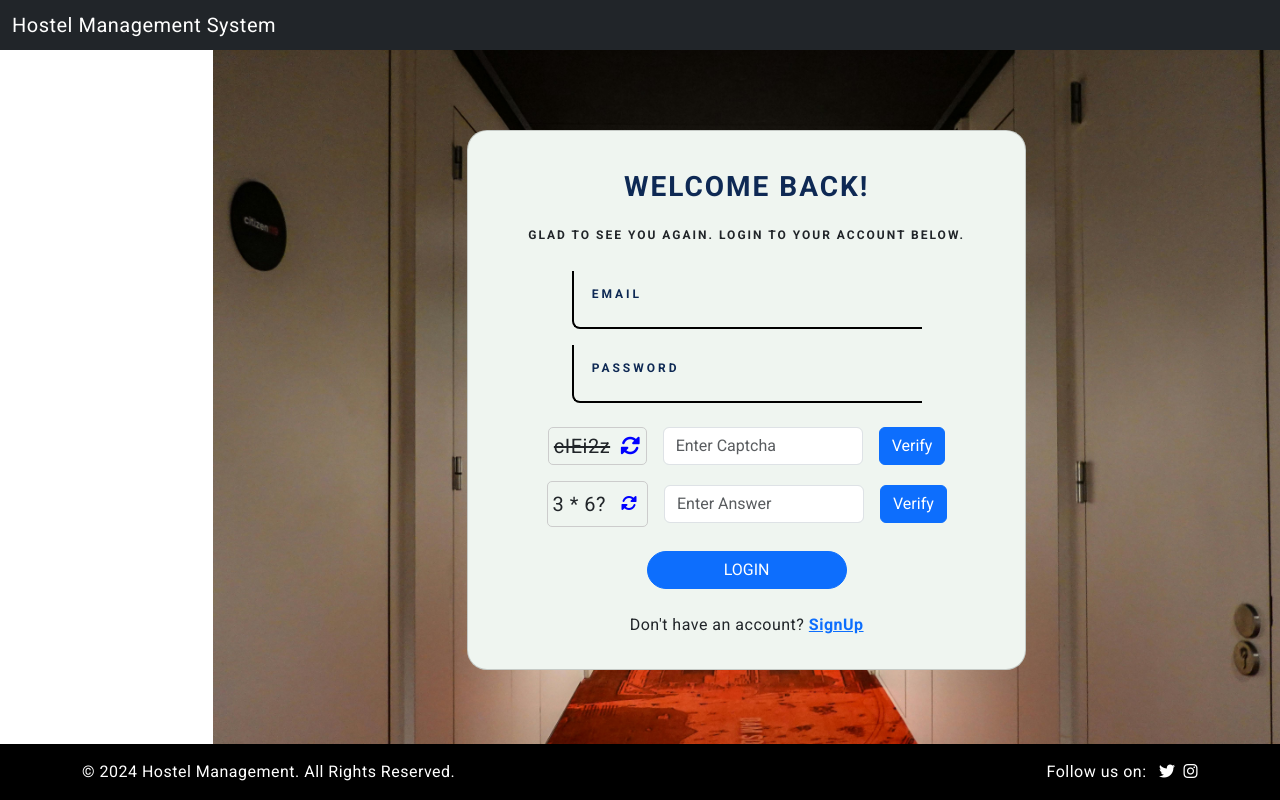
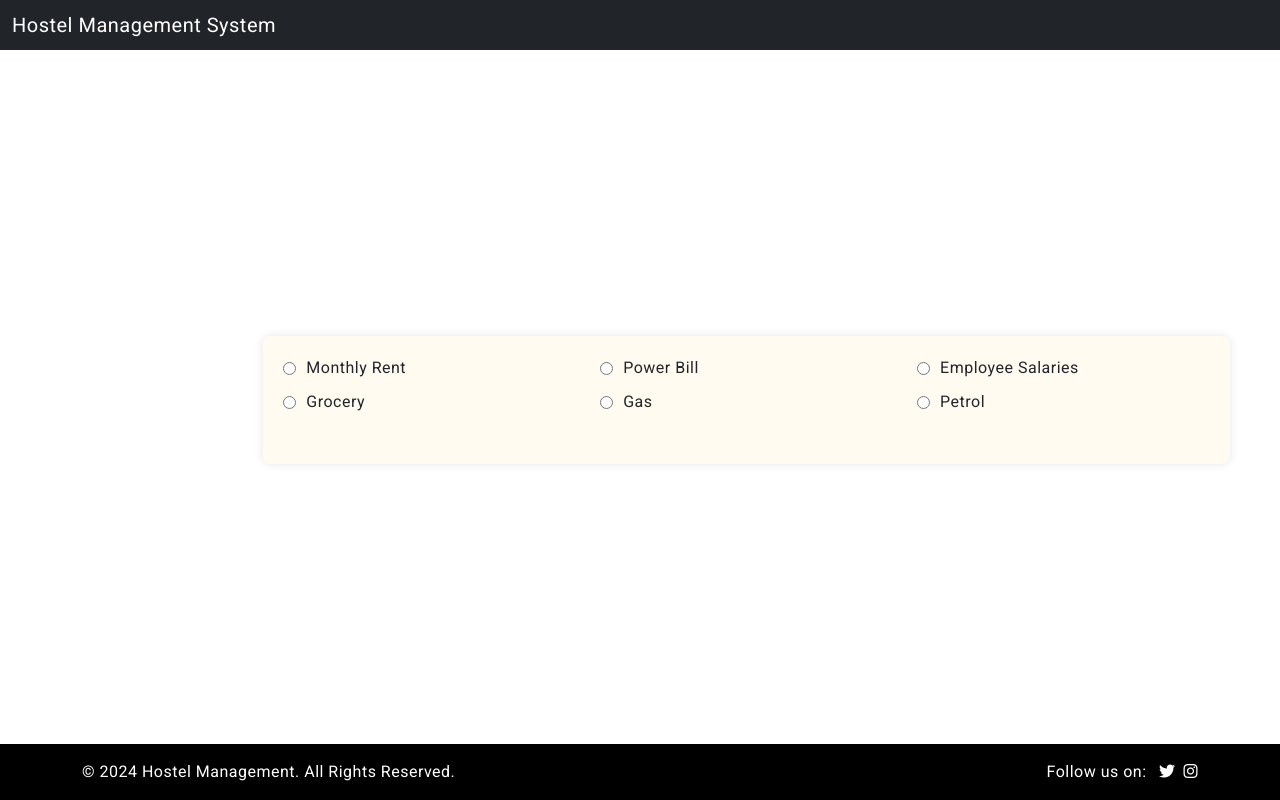
Before and after one commit to charankuramana09/SHM-Frontend, an Angular app in the folder my-angular-app/: page /login in a window 1280 px wide. Built offline with nearby package versions, Linux system fonts and the light colour scheme.

Commit message:
expense form updated

```diff
--- a/my-angular-app/src/app/app.component.html
+++ b/my-angular-app/src/app/app.component.html
@@ -31,7 +31,8 @@
         <app-navbar></app-navbar>
       </div>
       <div class="col-md-10">
-        <router-outlet></router-outlet>
+        <!-- <router-outlet></router-outlet> -->
+         <app-form-selector/>
       </div>
     </div>
   </div>
--- a/my-angular-app/src/app/form-selector/form-selector.component.html
+++ b/my-angular-app/src/app/form-selector/form-selector.component.html
@@ -1,4 +1,4 @@
-<div class="container d-flex flex-column justify-content-center align-items-center col-sm-8">
+<!-- <div class="container d-flex flex-column justify-content-center align-items-center col-sm-8">
   <div class="form-wrapper">
     <div class="radio-group">
       <label>
@@ -37,4 +37,57 @@
       <app-grocery-gas-petrol [category]="selectedCategory"></app-grocery-gas-petrol>
     </div>
   </div>
+</div> -->
+
+<div class="container d-flex flex-column justify-content-center align-items-center min-vh-100">
+  <div class="form-wrapper">
+    <div class="radio-group row">
+      <div class="col-6 col-md-4">
+        <label>
+          <input type="radio" name="category" value="monthlyRent" (change)="onCategoryChange($event)" />
+          Monthly Rent
+        </label>
+      </div>
+      <div class="col-6 col-md-4">
+        <label>
+          <input type="radio" name="category" value="powerBill" (change)="onCategoryChange($event)" />
+          Power Bill
+        </label>
+      </div>
+      <div class="col-6 col-md-4">
+        <label>
+          <input type="radio" name="category" value="employeeSalaries" (change)="onCategoryChange($event)" />
+          Employee Salaries
+        </label>
+      </div>
+      <div class="col-6 col-md-4">
+        <label>
+          <input type="radio" name="category" value="grocery" (change)="onCategoryChange($event)" />
+          Grocery
+        </label>
+      </div>
+      <div class="col-6 col-md-4">
+        <label>
+          <input type="radio" name="category" value="gas" (change)="onCategoryChange($event)" />
+          Gas
+        </label>
+      </div>
+      <div class="col-6 col-md-4">
+        <label>
+          <input type="radio" name="category" value="petrol" (change)="onCategoryChange($event)" />
+          Petrol
+        </label>
+      </div>
+    </div>
+
+    <div *ngIf="selectedCategory === 'monthlyRent' || selectedCategory === 'powerBill'">
+      <app-monthly-rent-power-bill [category]="selectedCategory"></app-monthly-rent-power-bill>
+    </div>
+    <div *ngIf="selectedCategory === 'employeeSalaries'">
+      <app-employee-salaries></app-employee-salaries>
+    </div>
+    <div *ngIf="selectedCategory === 'grocery' || selectedCategory === 'gas' || selectedCategory === 'petrol'">
+      <app-grocery-gas-petrol [category]="selectedCategory"></app-grocery-gas-petrol>
+    </div>
+  </div>
 </div>
--- a/my-angular-app/src/app/form-selector/form-selector.component.scss
+++ b/my-angular-app/src/app/form-selector/form-selector.component.scss
@@ -1,30 +1,73 @@
+// .container {
+//   width: 100%;
+//   padding: 20px; /* Adjust padding to provide more space around the container */
+// }
+
+// .form-wrapper {
+//   width: 100%;
+//   max-width: 1200px; /* Maximum width to ensure the form doesn't get too wide */
+//   margin: 0 auto; /* Center the form horizontally */
+//   padding: 20px;
+//   box-shadow: 0 0 10px rgba(0, 0, 0, 0.3); /* Optional: Add a shadow for better visibility */
+//   border-radius: 8px; /* Optional: Rounded corners */
+//   background-color: #ffffff; /* Optional: Background color for better contrast */
+// }
+
+// .radio-group {
+//   display: flex;
+//   flex-direction: column;
+//   margin-bottom: 20px; /* Space below the radio buttons */
+// }
+
+// .radio-group label {
+//   margin-bottom: 10px; /* Space between radio buttons */
+// }
+
+// .radio-group input[type="radio"] {
+//   margin-right: 10px; /* Space between radio button and text */
+// }
+
+// app-monthly-rent-power-bill,
+// app-employee-salaries,
+// app-grocery-gas-petrol {
+//   width: 100%;
+// }
+
+// @media (max-width: 768px) {
+//   .form-wrapper {
+//     padding: 10px; /* Adjust padding for smaller screens */
+//   }
+// }
+
 .container {
   width: 100%;
-  padding: 20px; /* Adjust padding to provide more space around the container */
+  padding: 100px 50px;
 }
 
 .form-wrapper {
   width: 100%;
-  max-width: 1200px; /* Maximum width to ensure the form doesn't get too wide */
-  margin: 0 auto; /* Center the form horizontally */
+  max-width: 1200px;
+  margin: 0 auto;
   padding: 20px;
-  box-shadow: 0 0 10px rgba(0, 0, 0, 0.3); /* Optional: Add a shadow for better visibility */
-  border-radius: 8px; /* Optional: Rounded corners */
-  background-color: #ffffff; /* Optional: Background color for better contrast */
+  box-shadow: 0 0 10px rgba(0, 0, 0, 0.1);
+  border-radius: 8px;
+  background-color: #fffbf0ff;
 }
 
 .radio-group {
   display: flex;
-  flex-direction: column;
-  margin-bottom: 20px; /* Space below the radio buttons */
+  flex-wrap: wrap;
+  margin-bottom: 20px;
 }
 
 .radio-group label {
-  margin-bottom: 10px; /* Space between radio buttons */
+  display: flex;
+  align-items: center;
+  margin-bottom: 10px;
 }
 
 .radio-group input[type="radio"] {
-  margin-right: 10px; /* Space between radio button and text */
+  margin-right: 10px;
 }
 
 app-monthly-rent-power-bill,
@@ -35,6 +78,6 @@ app-grocery-gas-petrol {
 
 @media (max-width: 768px) {
   .form-wrapper {
-    padding: 10px; /* Adjust padding for smaller screens */
+    padding: 10px;
   }
 }
--- a/my-angular-app/src/app/forms/employee-salaries/employee-salaries.component.html
+++ b/my-angular-app/src/app/forms/employee-salaries/employee-salaries.component.html
@@ -1,7 +1,8 @@
-<form [formGroup]="employeeSalariesForm" (ngSubmit)="onSubmit()" class="form-table">
+<form [formGroup]="employeeSalariesForm" (ngSubmit)="onSubmit()" class="form-table w-100">
+  <div class="table-container">
   <table>
     <thead>
-      <tr>
+      <tr class="bg-primary-subtle">
         <th>Employee Name</th>
         <th>Designation</th>
         <th>Salary</th>
@@ -18,15 +19,16 @@
         <td><input id="paymentDate{{i}}" type="date" formControlName="paymentDate" /></td>
         <td><input id="receiptAttached{{i}}" type="file" (change)="onFileChange($event)" /></td>
         <td>
-          <button type="button" (click)="addRow()">➕</button>
           <button type="button" (click)="deleteRow(i)">🗑️</button>
-        </td>
-      </tr>
-      <tr>
-        <td colspan="5" class="total-row">
-          <button type="submit">Submit</button>
         </td>
       </tr>
     </tbody>
   </table>
+  <div class="text-center my-3">
+    <button type="button" (click)="addRow()">➕</button>
+  </div>
+  <div class="total-row my-3">
+    <button type="submit" class="bg-primary text-white">SUBMIT</button>
+  </div>
+</div>
 </form>
--- a/my-angular-app/src/app/forms/employee-salaries/employee-salaries.component.scss
+++ b/my-angular-app/src/app/forms/employee-salaries/employee-salaries.component.scss
@@ -2,7 +2,10 @@
   display: flex;
   justify-content: center;
   align-items: center;
-  min-height: 100vh;
+}
+.table-container {
+  width: 100%;
+  overflow-x: auto; /* Allows horizontal scrolling if needed */
 }
 
 .form-table table {
@@ -10,8 +13,7 @@
   width: 100%;
   max-width: 1200px; /* Adjust this value as needed */
   margin: auto;
-  background-color: #f9f9f9;
-  box-shadow: 0 0 10px rgba(0, 0, 0, 0.3);
+  background-color: #fffbf0ff;
   border-radius: 8px;
   overflow: hidden;
 }
@@ -22,13 +24,12 @@
   border: 1px solid #ddd;
 }
 
-.form-table th {
-  background-color: #5bc0de;
-  color: white;
+.form-table tr:nth-child(even) {
+  background-color: #f2f2f2;
 }
 
-.form-table tr:nth-child(even) {
-  background-color: #f2f2f2;
+td input{
+  padding: 4px;
 }
 
 .form-table input[type="text"], .form-table input[type="number"], .form-table input[type="date"], .form-table input[type="file"] {
@@ -44,8 +45,6 @@
 }
 
 .form-table button {
-  background-color: #4CAF50;
-  color: white;
   padding: 10px 20px;
   border: none;
   border-radius: 4px;
@@ -59,7 +58,7 @@
 }
 
 .form-table .total-row {
-  text-align: right;
+  text-align: center;
 }
 
 .form-table .total-row button {
@@ -70,3 +69,26 @@
 .form-table .total-row button:hover {
   background-color: #0056b3;
 }
+
+th,td, span, button{
+  font-size: 1rem;
+  font-family: "Poppins", sans-serif;
+  font-weight: 600;
+  color: black;
+  font-style: normal;
+}
+
+button{
+  font-size: 0.8rem;
+  font-family: "Poppins", sans-serif;
+  font-weight: 400;
+  font-style: normal;
+}
+
+input{
+  font-size: 1rem;
+  font-family: "Poppins", sans-serif;
+  font-weight: 400;
+  color: black;
+  font-style: normal;
+}
--- a/my-angular-app/src/app/forms/grocery-gas-petrol/grocery-gas-petrol.component.scss
+++ b/my-angular-app/src/app/forms/grocery-gas-petrol/grocery-gas-petrol.component.scss
@@ -1,9 +1,6 @@
 .form-table {
-  margin-left: -280px; /* Adjust this value based on the width of your left-side navigation bar */
-  padding: 20px;
-  background-color: #f9f9f9;
   border-radius: 10px;
-  box-shadow: 0 0 10px rgba(0, 0, 0, 0.1);
+  padding: 10px;
 }
 
 .top-section {
@@ -14,7 +11,9 @@
 
   .form-group {
     display: flex;
-    flex-direction: column;
+    flex-direction: row;
+    align-items: center;
+    gap: 10px;
     margin-right: 20px;
     margin-bottom: 10px;
 
@@ -38,17 +37,20 @@ table {
   width: 100%;
   border-collapse: collapse;
   margin-bottom: 20px;
+  border-radius: 10px;
+  overflow: hidden;
 
-  th, td {
+
+  th,
+  td {
     padding: 10px;
     border: 1px solid #ddd;
-    text-align: left;
+    text-align: center;
   }
 
-  thead {
-    background-color: #5bc0de;
-    color: white;
-  }
+  // td input{
+  //   padding: 4px;
+  // }
 
   tbody tr:nth-child(even) {
     background-color: #f2f2f2;
@@ -63,9 +65,9 @@ table {
     box-shadow: inset 0 1px 3px rgba(0, 0, 0, 0.1);
   }
 
-  input[readonly] {
-    background-color: #e9ecef;
-  }
+  // input[readonly] {
+  //   background-color: #e9ecef;
+  // }
 
   .icon-button {
     background: none;
@@ -77,20 +79,46 @@ table {
 
 .bottom-section {
   display: flex;
-  justify-content: flex-start;
+  justify-content: center;
+}
 
-  button[type="submit"] {
-    background-color: #4CAF50;
+.table-container {
+  width: 100%;
+  overflow-x: auto;
+}
+
+button {
+  font-size: 0.8rem;
+  font-family: "Poppins", sans-serif;
+  font-weight: 400;
+  font-style: normal;
+  border: none;
   color: white;
   padding: 10px 20px;
-    border: none;
   border-radius: 4px;
   cursor: pointer;
   font-size: 16px;
-    margin-top: 10px;
+}
 
-    &:hover {
-      background-color: #45a049;
+th,td, span, button{
+  font-size: 1rem;
+  font-family: "Poppins", sans-serif;
+  font-weight: 600;
+  color: black;
+  font-style: normal;
 }
+
+button{
+  font-size: 0.8rem;
+  font-family: "Poppins", sans-serif;
+  font-weight: 400;
+  font-style: normal;
 }
+
+input{
+  font-size: 1rem;
+  font-family: "Poppins", sans-serif;
+  font-weight: 400;
+  color: black;
+  font-style: normal;
 }
--- a/my-angular-app/src/app/forms/monthly-rent-power-bill/monthly-rent-power-bill.component.scss
+++ b/my-angular-app/src/app/forms/monthly-rent-power-bill/monthly-rent-power-bill.component.scss
@@ -88,8 +88,6 @@
   display: flex;
   justify-content: center;
   align-items: center;
-  min-height: 100vh;
-  width: 100%;
 }
 
 .table-container {
@@ -100,22 +98,21 @@
 table {
   width: 100%;
   border-collapse: collapse;
-  background-color: #f9f9f9;
-  box-shadow: 0 0 10px rgba(0, 0, 0, 0.5);
-  border-radius: 30px;
+  background-color: #fffbf0ff;
+  border-radius: 10px;
   overflow: hidden;
 }
 
 th, td {
   padding: 10px;
   text-align: center;
-  border-right: 1px solid #ddd;
+  border: 1px solid #ddd;
 }
 
-th {
-  background-color: #5bc0de;
-  color: white;
+td input{
+  padding: 4px;
 }
+
 
 tr:nth-child(even) {
   background-color: #f2f2f2;
@@ -130,7 +127,6 @@ input[type="text"], input[type="date"], input[type="number"], input[type="file"]
 }
 
 button {
-  background-color: #4CAF50;
   color: white;
   padding: 10px 20px;
   border: none;
@@ -162,11 +158,25 @@ button:nth-child(5):hover {
   background-color: #31b0d5;
 }
 
-tfoot td {
-  font-weight: bold;
+th,td, span, button{
+  font-size: 1rem;
+  font-family: "Poppins", sans-serif;
+  font-weight: 600;
+  color: black;
+  font-style: normal;
 }
 
-.submit-row {
-  text-align: center;
-  padding: 10px;
+button{
+  font-size: 0.8rem;
+  font-family: "Poppins", sans-serif;
+  font-weight: 400;
+  font-style: normal;
 }
+
+input{
+  font-size: 1rem;
+  font-family: "Poppins", sans-serif;
+  font-weight: 400;
+  color: black;
+  font-style: normal;
+}
```
Also changed, not shown: my-angular-app/src/app/forms/grocery-gas-petrol/grocery-gas-petrol.component.html (+13 -11 lines), my-angular-app/src/app/forms/monthly-rent-power-bill/monthly-rent-power-bill.component.html (+11 -14 lines). Lines whose indentation alone changed are shown as unchanged.
